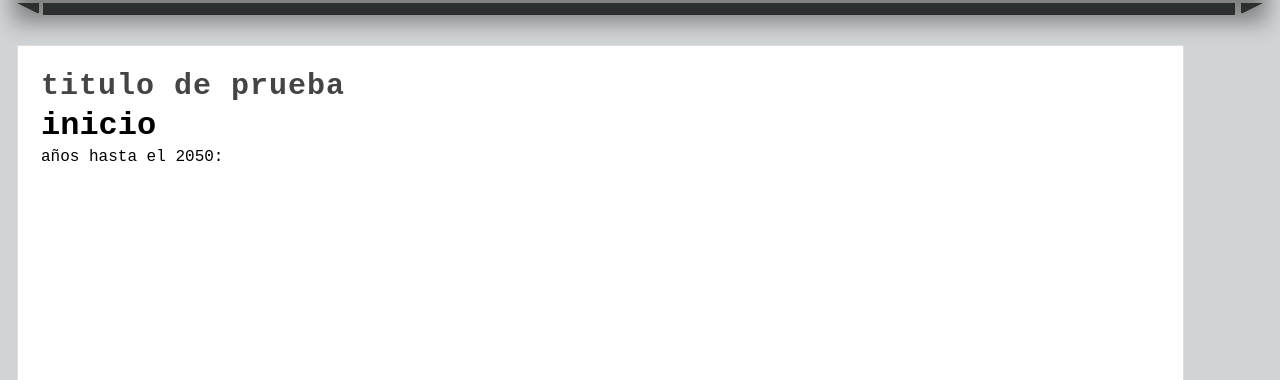
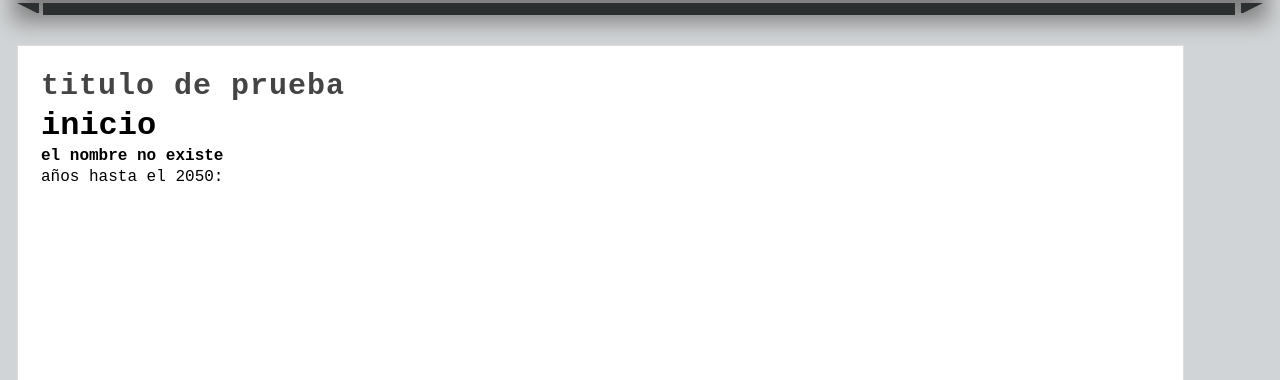
Before and after one commit to arxbullet/django-tutorial, a Django app: template miapp/aprendiendoDjango/templates/index.html in a window 1280 px wide. Shown: the part 208-588 px from the top of the page. Run offline with Django 4.2, Linux system fonts and the light colour scheme; the template is opened without the code that fills it, so the values that code supplies are empty.

Commit message:
condicionales en templates html

```diff
--- a/miapp/aprendiendoDjango/templates/index.html
+++ b/miapp/aprendiendoDjango/templates/index.html
@@ -7,6 +7,13 @@ el codigo de html que retornamos de las funciones y el codigo python-->
 
 {{mivariable}}<!--los dobles corchetes me permiten acceder a variables-->
 
+{%if nombre %} <!--esto me permite usar todos los operadores conocidos-->
+    {{nombre}}
+{%else%}
+    <strong> el nombre no existe</strong>
+{% endif%}
+
+
 <p> años hasta el 2050: </p>
 {% endblock %}
 <!-- para vincular la vista usare el metodo render en las views-->
--- a/miapp/aprendiendoDjango/views.py
+++ b/miapp/aprendiendoDjango/views.py
@@ -45,7 +45,8 @@ def index(request):#inicio
     #return render(request, 'index.html')
 
     #pasar parametros a html
-    return render(request, 'index.html', {'mivariable':'soy un dato'})#pasamos una tupla como tercer parametro
+    return render(request, 'index.html', {'mivariable':'soy un dato',
+                                        'nombre':'vale'})#pasamos una tupla como tercer parametro
 
     '''return HttpResponse("""
     <h1>inicio</h1>
```
